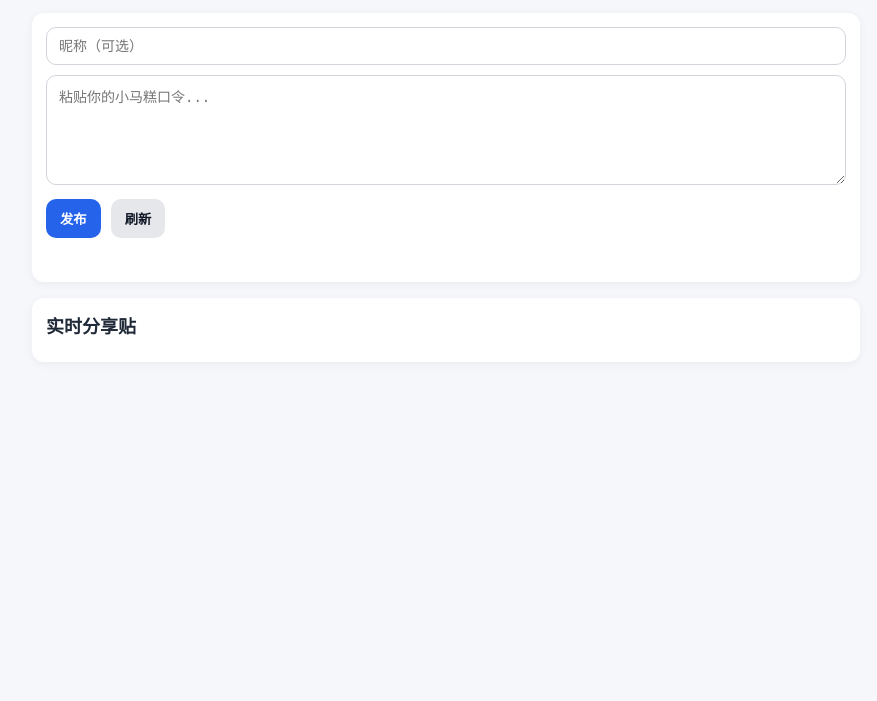
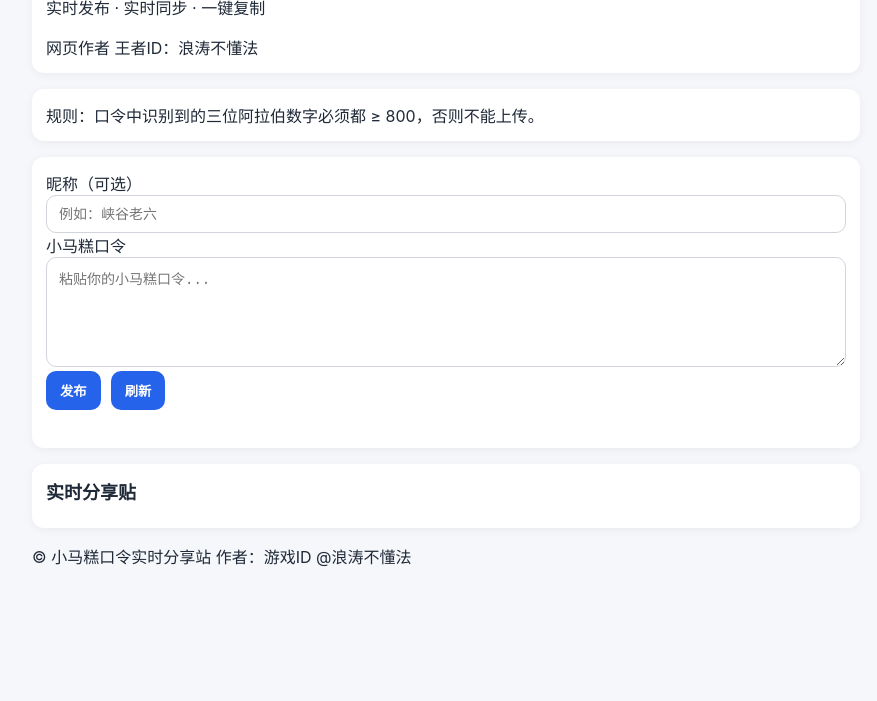
Before and after one commit to linxin050308/xiaomagao-share, a website: page public/index.html in a window 1280 px wide. Shown: the part 99-800 px from the top of the page, without its empty margins (194-1071 px from the left). Drawn offline with nearby package versions, Linux system fonts and the light colour scheme; no server answers.

Commit message:
Update index.html

```diff
--- a/public/index.html
+++ b/public/index.html
@@ -7,31 +7,58 @@
   <link rel="stylesheet" href="/style.css" />
 </head>
 <body>
+  <div class="bg-decor bg-1"></div>
+  <div class="bg-decor bg-2"></div>
+
   <main class="container">
-    <h1>小马糕口令实时分享</h1>
-    <p class="hint">规则：口令中识别到的三位数字必须都 ≥ 800，否则不能上传。</p>
+    <header class="site-header card">
+      <div class="title-wrap">
+        <h1>小马糕口令实时分享</h1>
+        <p class="subtitle">实时发布 · 实时同步 · 一键复制</p>
+      </div>
 
-    <section class="card">
-      <div class="row">
-        <input id="nickname" placeholder="昵称（可选）" maxlength="30" />
+      <div class="author-badge" title="网页作者">
+        <span class="author-label">网页作者</span>
+        <span class="author-id">王者ID：浪涛不懂法</span>
       </div>
-      <div class="row">
+    </header>
+
+    <section class="notice card">
+      <span class="notice-dot"></span>
+      规则：口令中识别到的三位阿拉伯数字必须都 ≥ 800，否则不能上传。
+    </section>
+
+    <section class="card form-card">
+      <div class="field">
+        <label for="nickname">昵称（可选）</label>
+        <input id="nickname" placeholder="例如：峡谷老六" maxlength="30" />
+      </div>
+
+      <div class="field">
+        <label for="token">小马糕口令</label>
         <textarea id="token" placeholder="粘贴你的小马糕口令..." maxlength="500"></textarea>
       </div>
-      <div class="row actions">
-        <button id="submitBtn">发布</button>
-        <button id="refreshBtn" class="secondary">刷新</button>
+
+      <div class="actions">
+        <button id="submitBtn" class="btn btn-primary">发布</button>
+        <button id="refreshBtn" class="btn btn-secondary">刷新</button>
       </div>
+
       <p id="msg" class="msg"></p>
     </section>
 
-    <section class="list-wrap">
+    <section class="card list-card">
       <div class="list-header">
         <h2>实时分享贴</h2>
-        <span id="count"></span>
+        <span id="count" class="count-pill"></span>
       </div>
       <div id="postList" class="post-list"></div>
     </section>
+
+    <footer class="site-footer">
+      <span>© 小马糕口令实时分享站</span>
+      <span>作者：游戏ID @浪涛不懂法</span>
+    </footer>
   </main>
 
   <script src="/socket.io/socket.io.js"></script>
```
